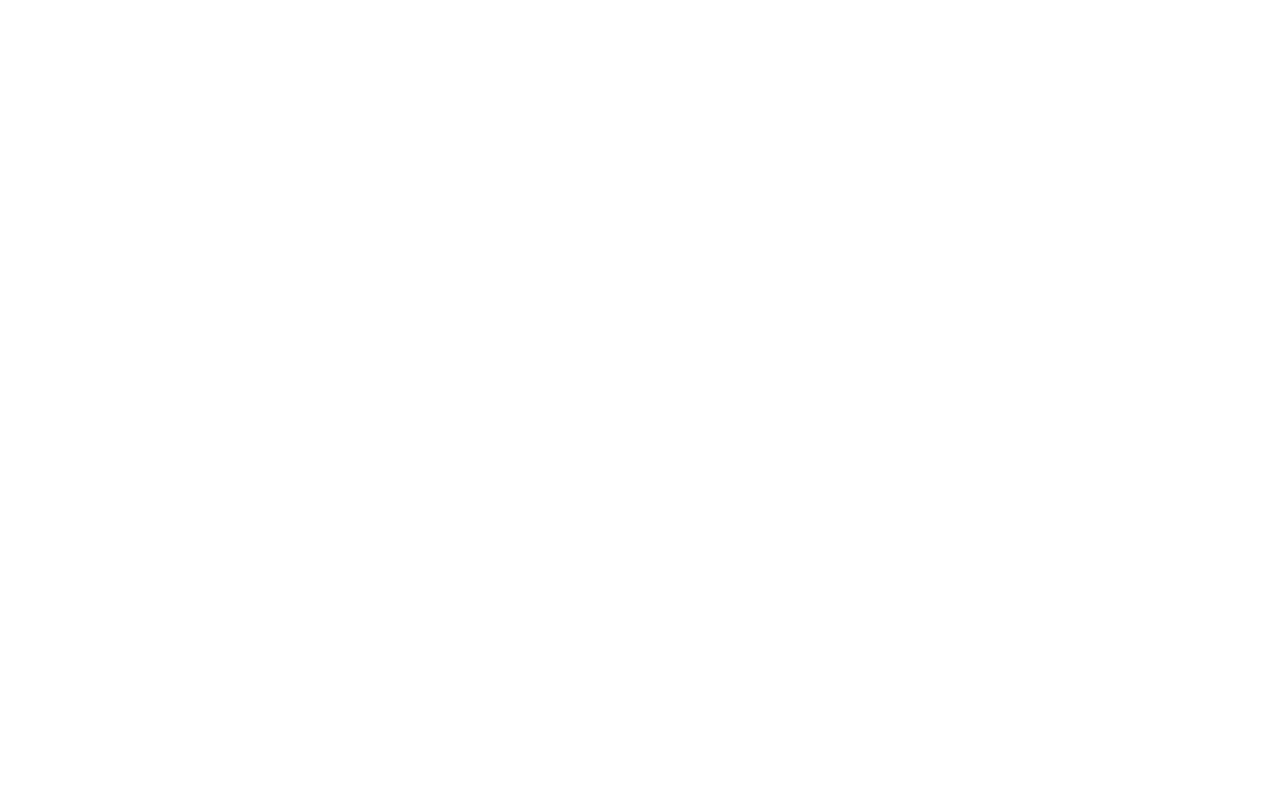
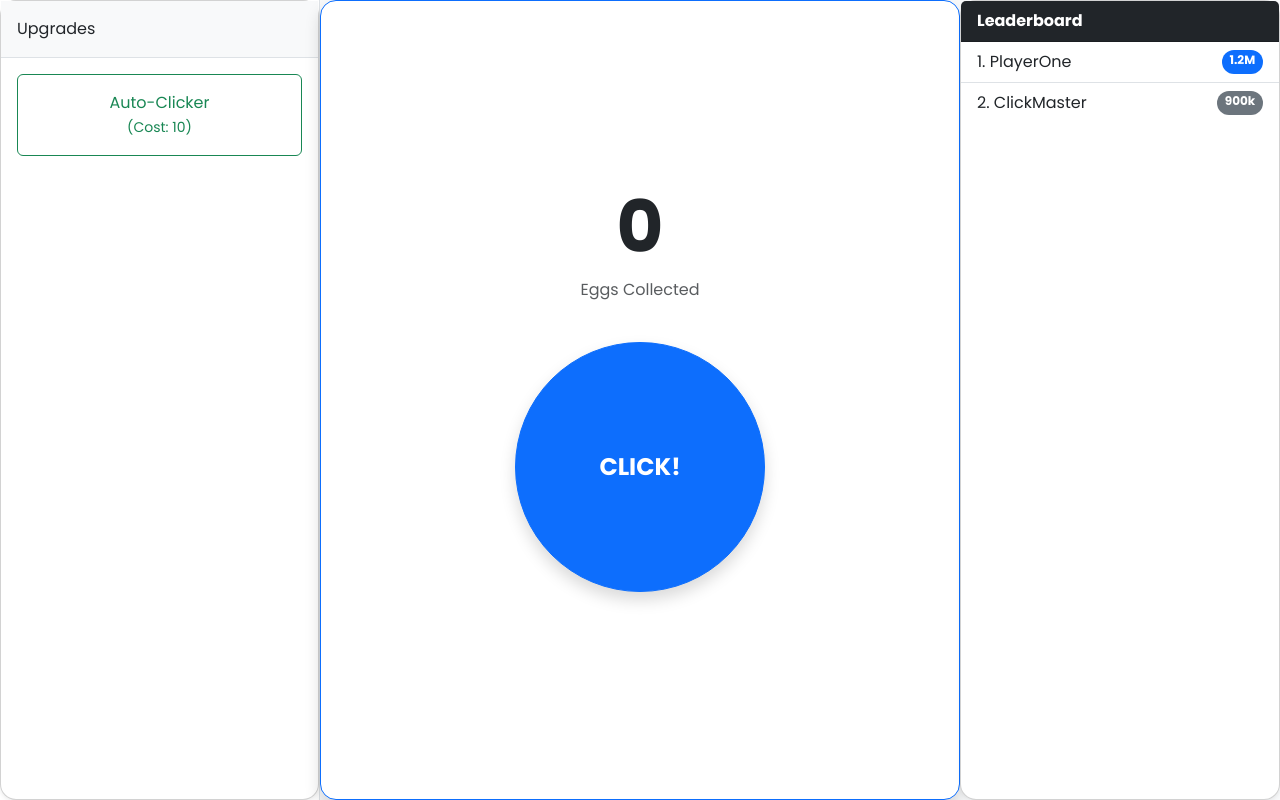
Before and after one commit to audreycxy/Agile_Web_Project, a Flask app: page /game in a window 1280 px wide. Before the commit the page is empty. Run offline with Flask 3, Linux system fonts and the light colour scheme.

Commit message:
Added UI style and structure to the game page

```diff
--- a/Clicking_Game/templates/game.html
+++ b/Clicking_Game/templates/game.html
@@ -5,9 +5,62 @@
         <meta name="viewport" content="width=device-width, initial-scale=1.0">
 
         <title>Clicker Game</title>
+
+        <link href="https://cdn.jsdelivr.net/npm/bootstrap@5.3.3/dist/css/bootstrap.min.css" rel="stylesheet">
+        <link rel="preconnect" href="https://fonts.googleapis.com">
+        <link rel="preconnect" href="https://fonts.gstatic.com" crossorigin>
+        <link href="https://fonts.googleapis.com/css2?family=Poppins:wght@400;500;600;700&display=swap" rel="stylesheet">
+        <link rel="stylesheet" href="{{ url_for('static', filename='css/style.css') }}">
     </head>
 
-    <body>
+    <body class="bg-light">
+        <div class="container-fluid vh-100 d-flex flex-column px-0">
+            <div class="row g-0 flex-grow-1 overflow-hidden">
+                <!-- Upgrades (Left Panel) -->
+                <div class="col-12 col-md-3 order-2 order-md-1 d-flex flex-column border-end bg-white">
+                    <div class="card shadow-sm flex-grow-1 mb-0">
+                        <div class="p-3 border-bottom bg-light">Upgrades</div>
+                        <div class="card-body d-flex flex-column p-0" id="upgrade-panel" style="overflow: hidden;">
+                            <div class="flex-grow-1 overflow-auto p-3">
+                                <button id="upgrade-btn" class="btn btn-outline-success w-100 mb-2 py-3">
+                                    Auto-Clicker <br> <small>(Cost: 10)</small>
+                                </button>
+                            </div>
+                        </div>
+                    </div>
+                </div>
 
+                <!-- Game (Middle Panel) -->
+                <div class="col-12 col-lg-6 order-1 order-lg-2">
+                    <div class="card shadow h-100 p-5 border-primary mb-4">
+                        <div class="card-body d-flex flex-column justify-content-center align-items-center text-center">
+                            <h1 class="display-2 fw-bold" id="egg-count">0</h1>
+                            <p class="text-muted">Eggs Collected</p>
+
+                            <button id="egg-btn" class="btn btn-primary rounded-circle shadow my-4 d-block mx-auto" style="width: 250px; height: 250px; font-size: 1.5rem; font-weight: bold;">
+                            CLICK!
+                            </button>
+                        </div>
+                    </div>
+                </div>
+
+                <!-- Leaderboard (Right Panel) -->
+                <div class="col-12 col-lg-3 order-3">
+                    <div class="card h-100 shadow-sm mb-4">
+                        <div class="card-header bg-dark text-white fw-bold">Leaderboard</div>
+                        <ul class="list-group list-group-flush">
+                        <li class="list-group-item d-flex justify-content-between">
+                            <span>1. PlayerOne</span>
+                            <span class="badge bg-primary rounded-pill">1.2M</span>
+                        </li>
+                        <li class="list-group-item d-flex justify-content-between">
+                            <span>2. ClickMaster</span>
+                            <span class="badge bg-secondary rounded-pill">900k</span>
+                        </li>
+                        </ul>
+                    </div>
+                </div>
+            </div>
+        </div>
     </body>
 </html>
```
